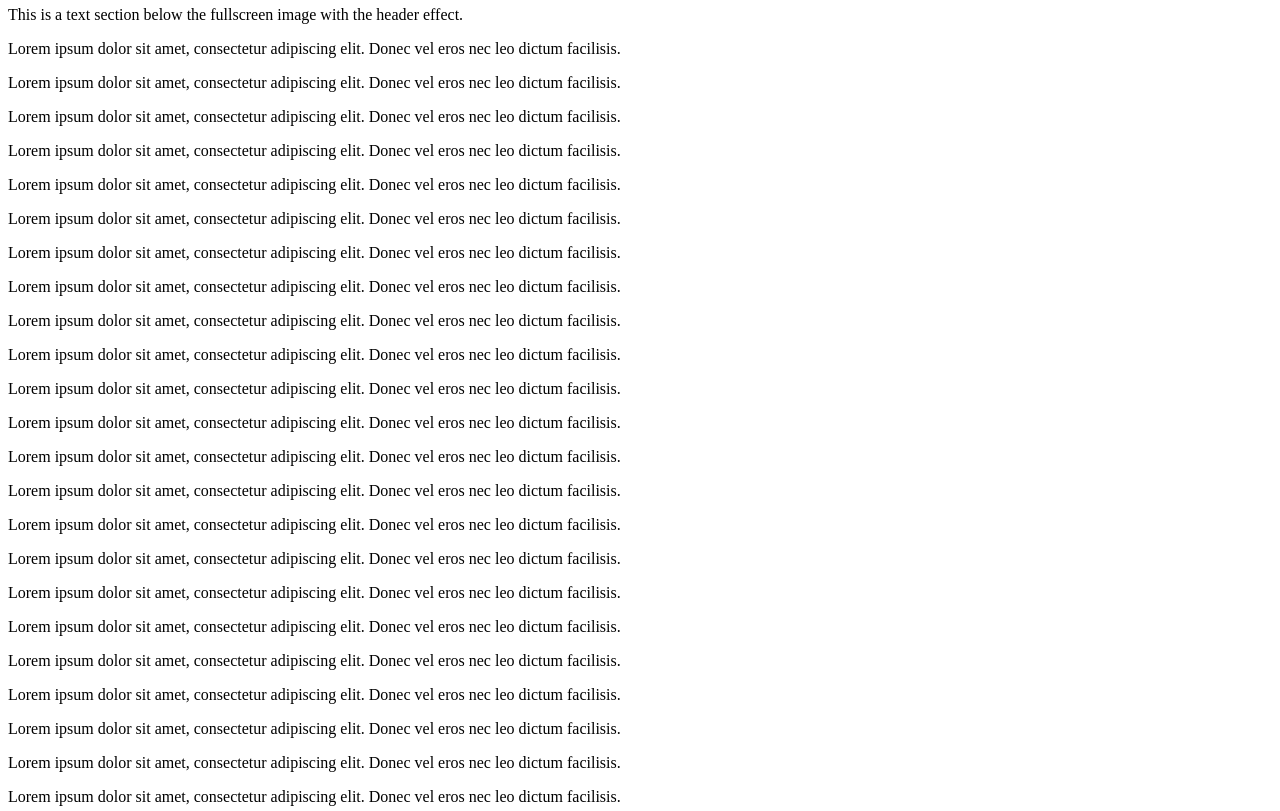
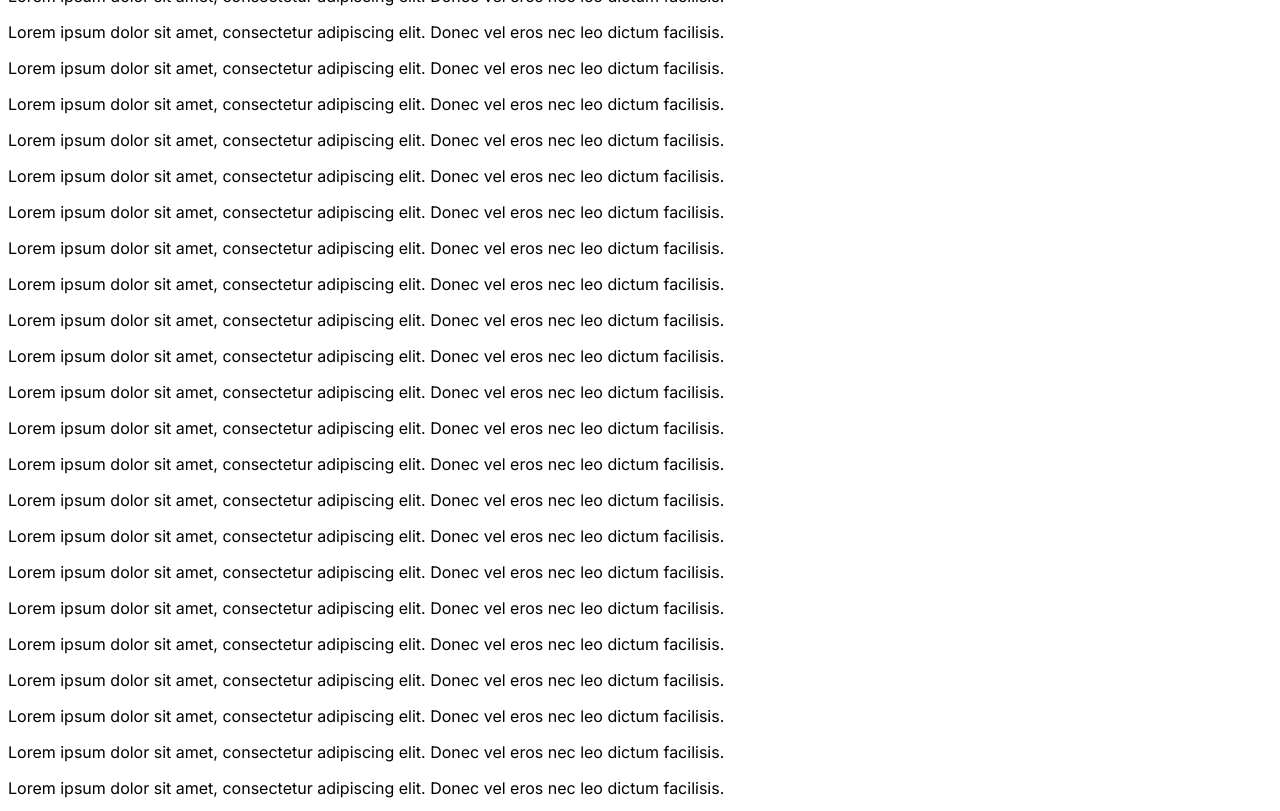
Before and after one commit to relativityparadox/home, a plain HTML site: page index.html in a window 1280 px wide. Shown: the part 132-943 px from the top of the page. Drawn offline with Linux system fonts and the light colour scheme; a script that the page names is missing.

Commit message:
Update index.html

```diff
--- a/index.html
+++ b/index.html
@@ -4,7 +4,10 @@
     <meta charset="UTF-8">
     <meta name="viewport" content="width=device-width, initial-scale=1.0">
     <title>relativityparadox</title>
-    <div id="links-placeholder"></div>
+    <link rel="preconnect" href="https://fonts.googleapis.com">
+    <link rel="preconnect" href="https://fonts.gstatic.com" crossorigin>
+    <link href="https://fonts.googleapis.com/css2?family=Fira+Sans:ital,wght@0,100;0,200;0,300;0,400;0,500;0,600;0,700;0,800;0,900;1,100;1,200;1,300;1,400;1,500;1,600;1,700;1,800;1,900&family=Inter:ital,opsz,wght@0,14..32,100..900;1,14..32,100..900&family=Open+Sans:ital,wght@0,300..800;1,300..800&display=swap" rel="stylesheet">
+    <link rel="stylesheet" href="assets/style.css">
 </head>
 <body>
 
```
